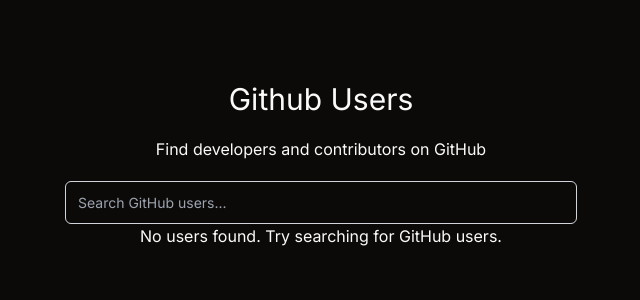
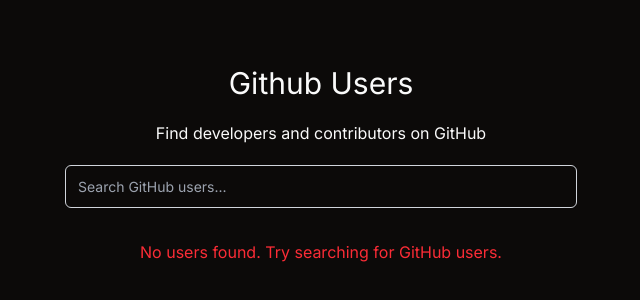
Before and after one commit to PuenteVinicius/github-users-app, a Next.js app: page / in a window 1280 px wide. Shown: the part 260-560 px from the top of the page, without its empty margins (319-959 px from the left). Built offline with nearby package versions, Linux system fonts and the light colour scheme.

Commit message:
[fix] error message

```diff
--- a/components/UserList/UserList.tsx
+++ b/components/UserList/UserList.tsx
@@ -26,14 +26,14 @@
   }
 
   if (error) {
-    return <div className="text-neutral-50">Error: {error}</div>;
+    return <span className="mt-8 text-neutral-50">Error: {error}</span>;
   }
 
   if (users.length === 0) {
     return (
-      <div className="text-neutral-50">
+      <span className="mt-8 text-red-500">
         No users found. Try searching for GitHub users.
-      </div>
+      </span>
     );
   }
 
```
